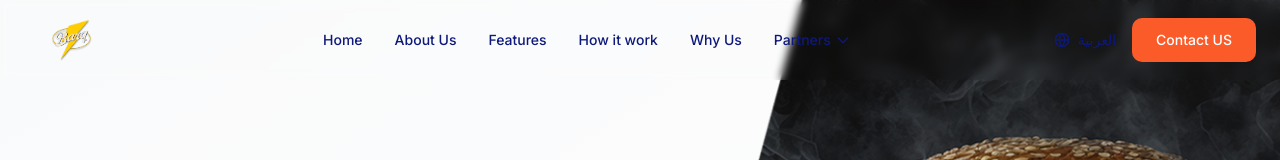
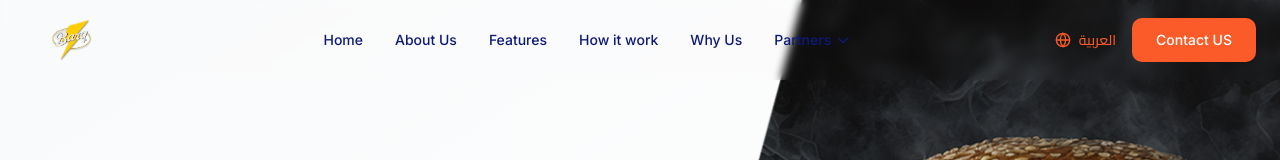
Before and after one commit to moalmobayed/barq-landing, a Next.js app: page /en in a window 1280 px wide. Shown: the top 160 px of the page. Built offline with nearby package versions, Linux system fonts and the light colour scheme.

Commit message:
enhance: Change text color, change font family for EN, change language button position in mobile devices

```diff
--- a/src/components/layout/Navbar.tsx
+++ b/src/components/layout/Navbar.tsx
@@ -144,7 +144,7 @@ const Navbar: React.FC = () => {
           {/* Language Switcher - Desktop */}
           <button
             onClick={handleLanguageSwitch}
-            className="hover:text-brand-orange text-brand-blue flex items-center gap-2 text-sm font-medium transition-colors"
+            className={`text-brand-orange flex items-center gap-2 text-sm font-medium transition-colors ${locale === "en" && "font-cairo"}`}
           >
             <Globe className="h-4 w-4" />
             {locale === "en" ? "العربية" : "English"}
@@ -270,7 +270,7 @@ const Navbar: React.FC = () => {
                 handleLanguageSwitch();
                 setIsMobileMenuOpen(false);
               }}
-              className="hover:text-brand-orange flex w-full items-center gap-2 rounded-lg px-3 py-2 text-start text-base font-medium text-gray-700 hover:bg-gray-50"
+              className={`text-brand-orange flex w-full items-center gap-2 rounded-lg px-3 py-2 text-start text-base justify-center font-medium hover:bg-gray-50 ${locale === "en" && "font-cairo"}`}
             >
               <Globe className="h-4 w-4" />
               {locale === "en" ? "العربية" : "English"}
```
